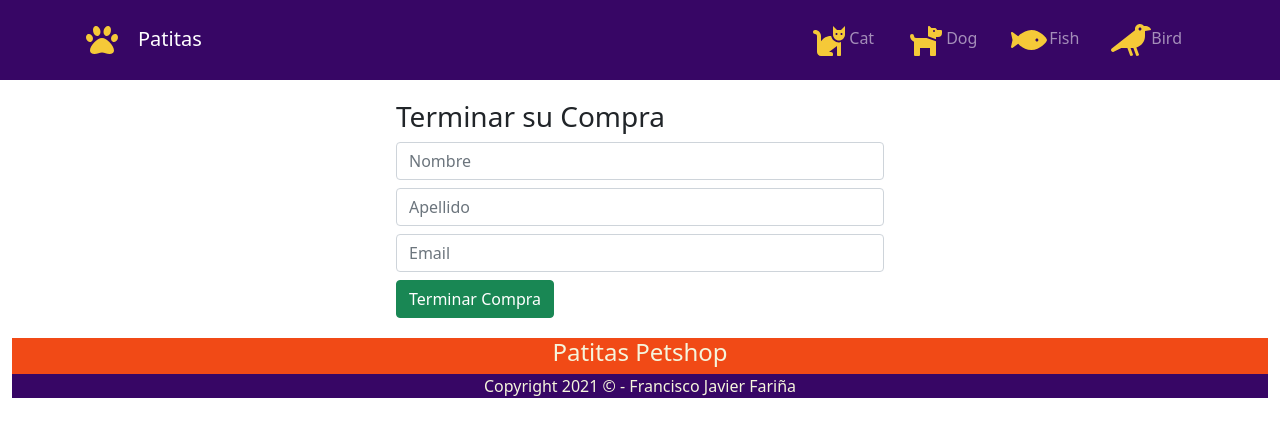
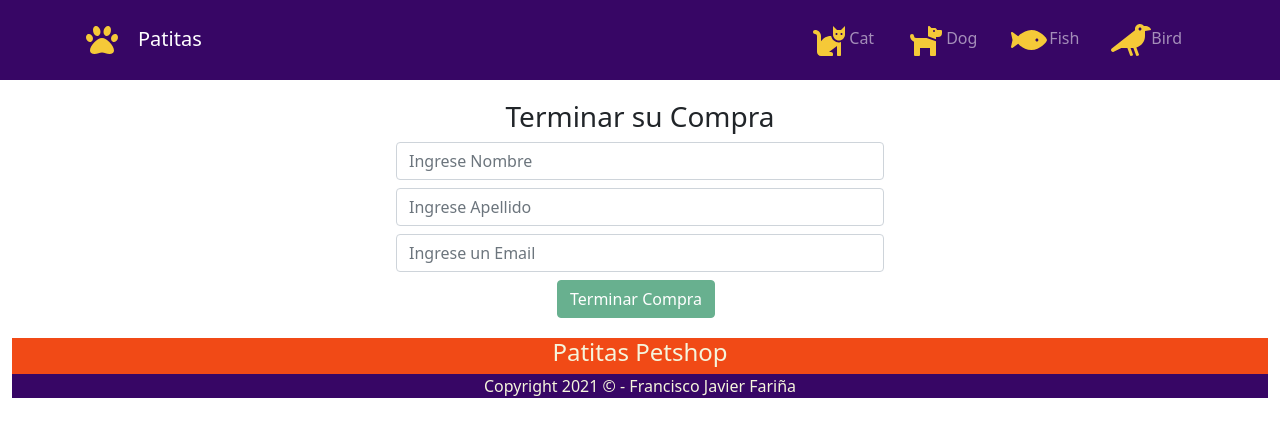
Before and after one commit to javifarina/petshop, a React (Create React App) app: page /checkout in a window 1280 px wide. Shown: the top 436 px of the page. Built offline with nearby package versions, Linux system fonts and the light colour scheme.

Commit message:
Face Control

```diff
--- a/src/components/Form/FormSale.js
+++ b/src/components/Form/FormSale.js
@@ -3,12 +3,18 @@ import { useContexCart } from "../../context/CartContex";
 import { addDoc, collection, serverTimestamp } from "firebase/firestore";
 import { db } from "../firebase";
 import swal from "sweetalert";
+import { useNavigate } from "react-router-dom";
+
 const FormSale = () => {
   const { cart, deletAllProduct, totalPrice } = useContexCart();
   const [nombre, setNombre] = useState("");
   const [apellido, setApellido] = useState("");
   const [email, setEmail] = useState("");
   const [idcompra, setIdcompra] =useState("")
+  let navigate = useNavigate()
+  const goHome = () => {
+    navigate("/");
+  };
 
   const itmsVentas = cart.map((item) => {
     const cartFilter = {};
@@ -25,8 +31,9 @@ const FormSale = () => {
       text: "El número de tu compra es: "+id,
       icon: "success",
       buttons: "Aceptar",
+
     })
-
+    goHome()
   };
 
   let total = totalPrice();
@@ -59,43 +66,68 @@ const FormSale = () => {
   useEffect(() => {
     if (idcompra !== ""){
       checkoutOK(idcompra);
+
     }
-  }, [idcompra]);
+  },);
+
 
   const limpiarForm =()=>{
     setNombre("")
     setApellido("")
     setEmail("")
+
   }
   return (
     <div className="container" style={{ marginTop: "100px", width: "40%" }}>
-      <h3> Terminar su Compra</h3>
+      <h3 className="text-center"> Terminar su Compra</h3>
       <form onSubmit={checkout}>
         <input
           type="text"
           className="form-control mb-2"
-          placeholder="Nombre"
+          placeholder="Ingrese Nombre"
           onChange={(e) => setNombre(e.target.value)}
           value={nombre}
+          name="nombre"
+          required
+          minLength="4"
+          maxLength="10"
+          pattern="[a-zA-ZàáâäãåąčćęèéêëėįìíîïłńòóôöõøùúûüųūÿýżźñçčšžÀÁÂÄÃÅĄĆČĖĘÈÉÊËÌÍÎÏĮŁŃÒÓÔÖÕØÙÚÛÜŲŪŸÝŻŹÑßÇŒÆČŠŽ∂ð ,.'-]{2,48}"
+          title="Solo se aceptan Caracteres"
         />
+
         <input
           type="text"
           className="form-control mb-2"
-          placeholder="Apellido"
+          placeholder="Ingrese Apellido"
           onChange={(e) => setApellido(e.target.value)}
           value={apellido}
+          name="apellido"
+          required
+          minLength="4"
+          maxLength="10"
+          pattern="[a-zA-ZàáâäãåąčćęèéêëėįìíîïłńòóôöõøùúûüųūÿýżźñçčšžÀÁÂÄÃÅĄĆČĖĘÈÉÊËÌÍÎÏĮŁŃÒÓÔÖÕØÙÚÛÜŲŪŸÝŻŹÑßÇŒÆČŠŽ∂ð ,.'-]{2,48}"
+          title="Solo se aceptan Caracteres"
         />
         <input
-          type="text"
+          type="mail"
           className="form-control mb-2"
-          placeholder="Email"
+          placeholder="Ingrese un Email"
           onChange={(e) => setEmail(e.target.value)}
           value={email}
+          name="email"
+          required
+          minLength="6"
+          maxLength="20"
+          pattern="[a-z0-9._%+-]+@[a-z0-9.-]+\.[a-z]{2,4}$"
+          title="Ingrese correo válido  con formato nombre@dominio.com "
         />
+        <div className="text-center">
+            <button className="btn btn-success me-2 " type="submit"
+            disabled={nombre ==="" && apellido==="" && email ===""  ? true : null}>
+              Terminar Compra
+            </button>
+        </div>
 
-        <button className="btn btn-success me-2 " type="submit">
-          Terminar Compra
-        </button>
       </form>
     </div>
   );
--- a/src/components/cart/Cart.jsx
+++ b/src/components/cart/Cart.jsx
@@ -1,10 +1,8 @@
 import React from "react";
 import { useContexCart } from "../../context/CartContex";
-//import {addDoc, collection, serverTimestamp} from 'firebase/firestore'
-//import { db } from '../firebase'
 import { Link } from "react-router-dom";
 import ItemCart from "./ItemCart";
-//import swal from 'sweetalert'
+
 
 const Cart = () => {
   const { cart, deletAllProduct, totalPrice } = useContexCart();
@@ -50,10 +48,12 @@ const Cart = () => {
           <Link to="/" className="btn btn-outline-primary btn-sm">
             Seguir Comprando..
           </Link>
-
-          <Link to="/checkout" className="btn btn-success btn-sm">
+          <div className="d-grid gap-2">
+          <Link to="/checkout" className="btn btn-success">
             Terminar Compra...
           </Link>
+          </div>
+
         </div>
       )}
     </div>
--- a/src/components/cart/ItemCart.jsx
+++ b/src/components/cart/ItemCart.jsx
@@ -8,7 +8,7 @@ import { useContexCart } from '../../context/CartContex';
 const ItemCart = ({id, img, title, qty, price,description}) => {
   const { deletById } = useContexCart()
     return (
-        <Card style={{ maxWidth: "600px" }} className=" mt-3">
+        <Card style={{ width: "25rem", }} className=" card mb-3">
       <Row>
         <Col
           xs={6}
@@ -18,7 +18,7 @@ const ItemCart = ({id, img, title, qty, price,description}) => {
             <Card.Img
               variant="top"
               src={img}
-              style={{ height: "auto", objectFit: "contain" }}
+              style={{ height: "90px", objectFit: "contain" }}
             />
           </Link>
         </Col>
```
